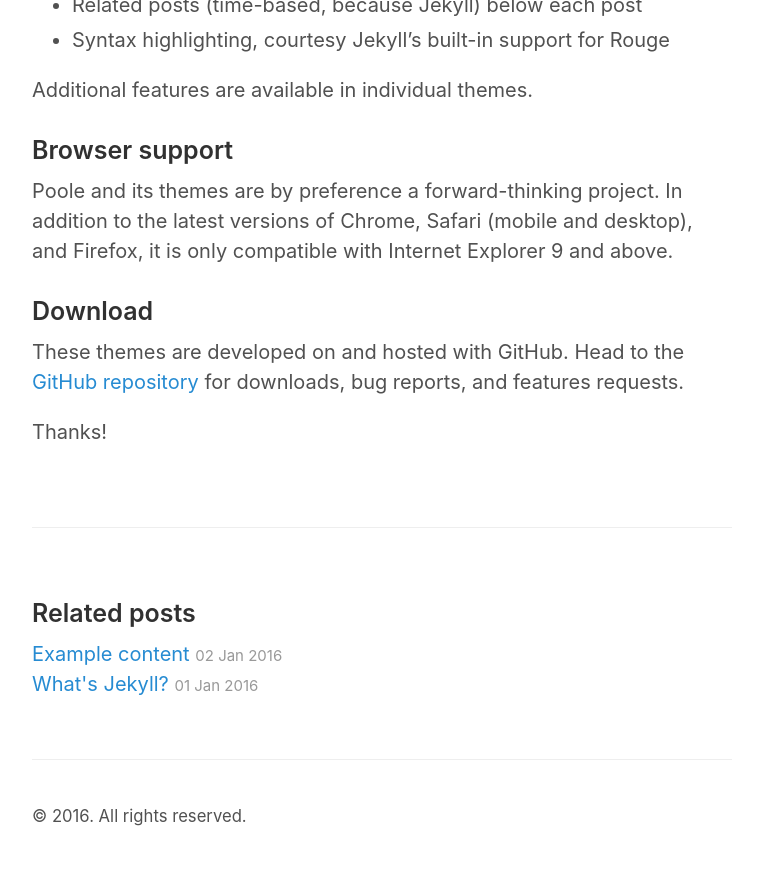
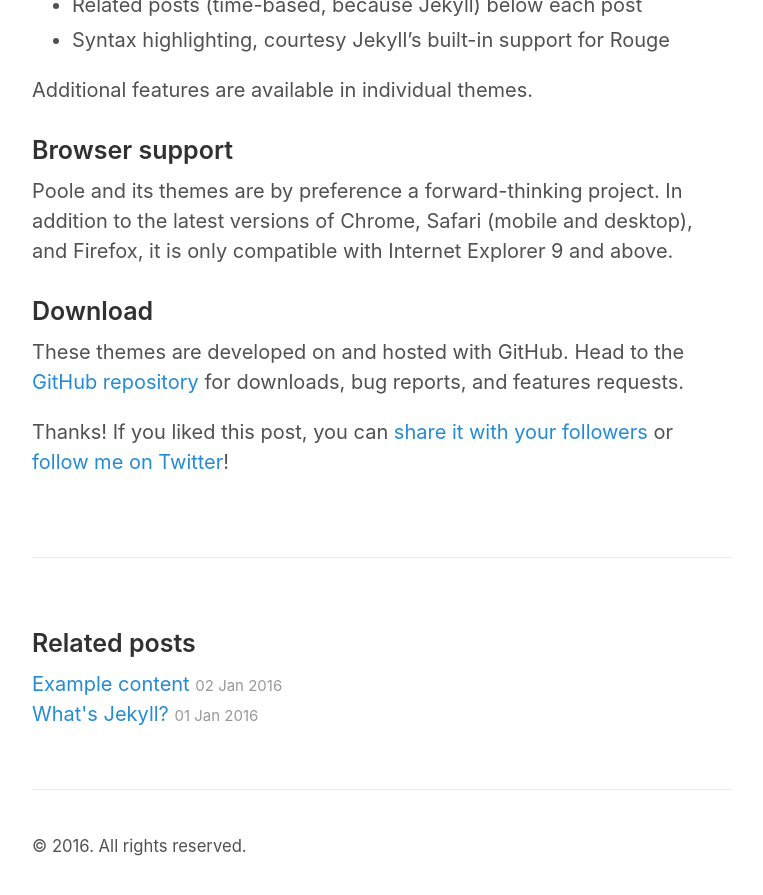
Before and after one commit to rushrunsave/rushrunsave.github.io, a Jekyll site: the page built from _posts/2016-01-03-introduction.md, in a window 1280 px wide and 900 px high, scrolled down 1115 px. Shown: the top 895 px of the window, without its empty margins (258-1021 px from the left). Built offline with Jekyll 4.4.1, drawn with Linux system fonts in a browser that asks for light colours; before the commit the page ends 1985 px from its top, so only the background shows below that; some of the changed text lies outside the part shown.

Commit message:
Fourth Commit. Checking out stuff

```diff
--- a/_config.yml
+++ b/_config.yml
@@ -7,6 +7,12 @@ tagline:             Technical Conquests and Scrutinizations
 url:                 http://rushrunsave.github.io/
 paginate:            1
 baseurl:             ""
+
+#Nav Bar
+pages_list:
+  About: '/about'
+  Archive: '/archive'
+  Feed: '/atom.xml'
 
 # Assets
 #
--- /dev/null
+++ b/_includes/twitter_plug.html
@@ -0,0 +1,7 @@
+If you liked this post, you can
+<a href="https://twitter.com/intent/tweet?url={{ site.url }}{{ page.url }}&text={{ page.title }}&via=rushrunsave"
+   target="_blank">
+  share it with your followers</a>
+or
+<a href="https://twitter.com/rushrunsave">
+  follow me on Twitter</a>!
--- a/_layouts/default.html
+++ b/_layouts/default.html
@@ -8,8 +8,11 @@
     <div class="container content">
       <header class="masthead">
         <h3 class="masthead-title">
-          <a href="{{ site.baseurl }}/" title="Home">{{ site.title }}</a>
-          <small>{{ site.tagline }}</small>
+          <a href="/" title="Home">{{ site.title }}</a>
+            {% for page in site.pages_list %}
+              &nbsp;&nbsp;&nbsp;
+              <small><a href="{{ page[1]  }}">{{ page[0] }}</a></small>
+          {% endfor %}
         </h3>
       </header>
 
--- a/_posts/2016-01-03-introduction.md
+++ b/_posts/2016-01-03-introduction.md
@@ -39,3 +40,4 @@ Poole and its themes are by preference a forward-thinking project. In addition t
 These themes are developed on and hosted with GitHub. Head to the [GitHub repository]({{ site.github.repo }}) for downloads, bug reports, and features requests.
 
 Thanks!
+{% include twitter_plug.html %}
```
Also changed, not shown: other parts of _posts/2016-01-03-introduction.md (+1 -0 lines), _posts/2016-01-01-whats-jekyll.md (+1 -0 lines).
